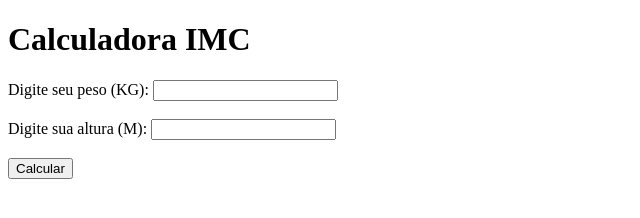
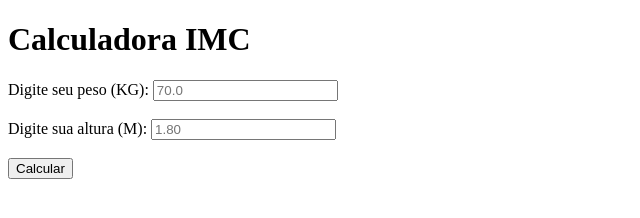
Before and after one commit to pietrostappazzoli-dev/imc, a plain HTML site: page index.html in a window 1280 px wide. Shown: the full height of the page, 0-640 px from the left. Drawn offline with Linux system fonts and the light colour scheme.

Commit message:
Update index.html

```diff
--- a/index.html
+++ b/index.html
@@ -11,10 +11,10 @@
     <h1>Calculadora IMC</h1>
     <form>
         <label>Digite seu peso (KG): </label>
-        <input type="number" id="peso" step="0.1">
+        <input type="number" id="peso" step="0.1" placeholder="70.0">
         <br><br>
         <label>Digite sua altura (M): </label>
-        <input type="number" id="altura" step="0.1">
+        <input type="number" id="altura" step="0.1" placeholder="1.80">
         <br><br>
         <input type="button" value="Calcular" onclick="calculoIMC()">
     </form>
```
